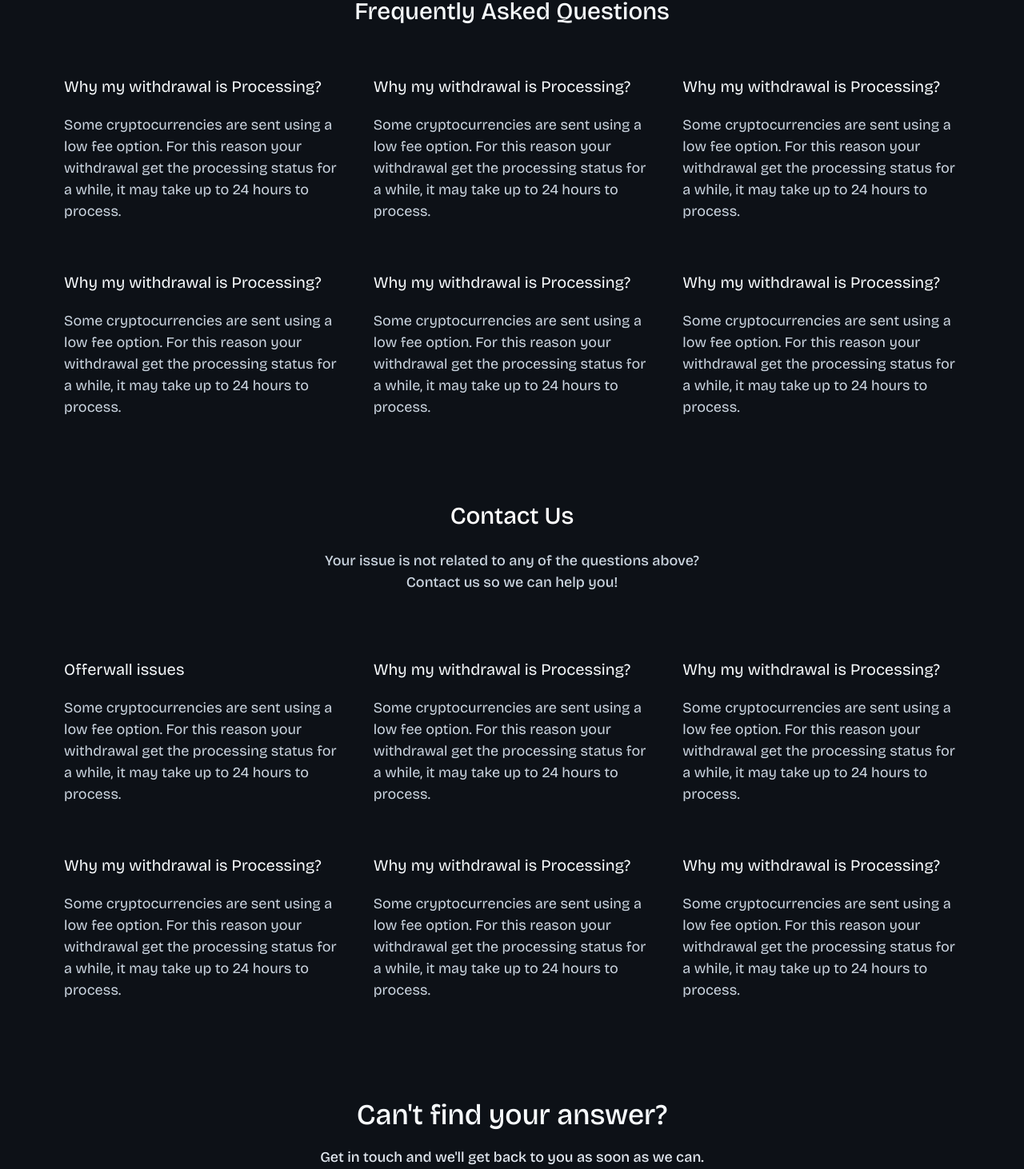
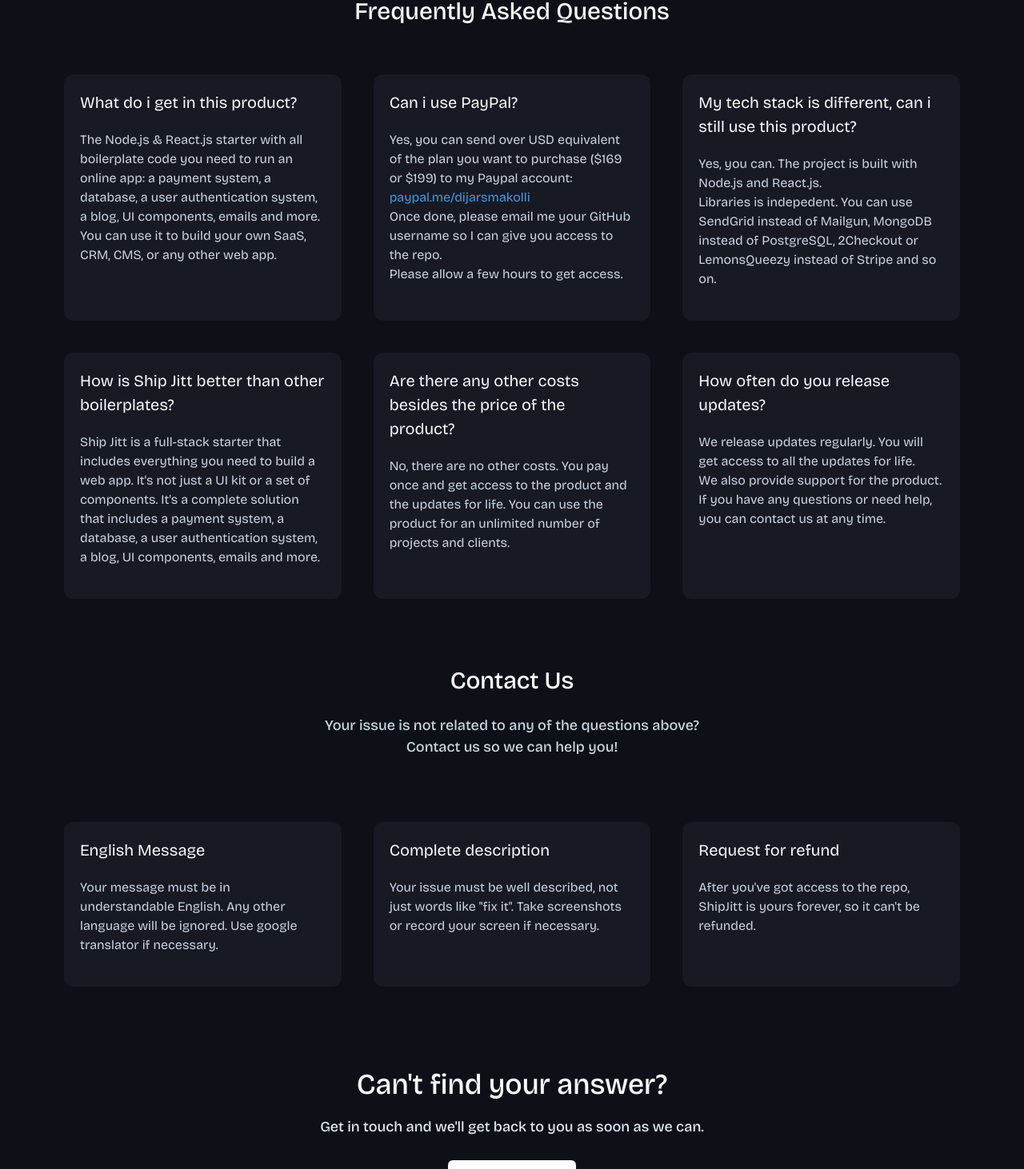
Before and after one commit to diarSmakolli/ship-jitt, a React (Create React App) app in the folder client/: page /contact-us in a window 1280 px wide. Shown: the part 467-1929 px from the top of the page at 80% size. Built offline with nearby package versions, Linux system fonts and the light colour scheme.

Commit message:
feat: finish support center and fix the sign up function.

```diff
--- a/client/src/pages/SupportCenter.js
+++ b/client/src/pages/SupportCenter.js
@@ -307,98 +307,106 @@ function SupportCenter() {
 
                     <SimpleGrid columns={{ base: 1, md: 3 }} spacing={10}>
 
-                        <Box>
+                        <Box bg='gray.900' p={5} rounded='xl'>
 
                             <Text color='gray.50' fontFamily={'Bricolage Grotesque'} fontSize={'xl'}>
-                                Why my withdrawal is Processing?
+                                What do i get in this product?
                             </Text>
 
-                            <Text color='gray.300' fontFamily={'Bricolage Grotesque'} fontSize={'lg'} py={5}
+                            <Text color='gray.300' fontFamily={'Bricolage Grotesque'} fontSize={'md'} py={5}
                                 fontWeight={400}
                             >
-                                Some cryptocurrencies are sent using a low fee option. For this reason
-                                your withdrawal get the processing status for a while, it may take up to
-                                24 hours to process.
+                                The Node.js & React.js starter with all boilerplate code you need to run
+                                an online app: a payment system, a database, a user authentication system,
+                                a blog, UI components, emails and more. <br />
+
+                                You can use it to build your own SaaS, CRM, CMS, or any other web app.
                             </Text>
 
                         </Box>
 
-                        <Box>
+                        <Box bg='gray.900' p={5} rounded='xl'>
 
                             <Text color='gray.50' fontFamily={'Bricolage Grotesque'} fontSize={'xl'}>
-                                Why my withdrawal is Processing?
+                                Can i use PayPal?
                             </Text>
 
-                            <Text color='gray.300' fontFamily={'Bricolage Grotesque'} fontSize={'lg'} py={5}
+                            <Text color='gray.300' fontFamily={'Bricolage Grotesque'} fontSize={'md'} py={5}
                                 fontWeight={400}
                             >
-                                Some cryptocurrencies are sent using a low fee option. For this reason
-                                your withdrawal get the processing status for a while, it may take up to
-                                24 hours to process.
+                                Yes, you can send over USD equivalent of the plan you want to purchase
+                                ($169 or $199) to my Paypal account: <Link as='a' color='blue.400' target='_blank' href='https://paypal.me/dijarsmakolli'>paypal.me/dijarsmakolli</Link>
+                                <br />
+                                Once done, please email me your GitHub username so I can give you access to the repo.
+                                <br />
+                                Please allow a few hours to get access.
+
                             </Text>
 
                         </Box>
 
-                        <Box>
+                        <Box bg='gray.900' p={5} rounded='xl'>
 
                             <Text color='gray.50' fontFamily={'Bricolage Grotesque'} fontSize={'xl'}>
-                                Why my withdrawal is Processing?
+                                My tech stack is different, can i still use this product?
                             </Text>
 
-                            <Text color='gray.300' fontFamily={'Bricolage Grotesque'} fontSize={'lg'} py={5}
+                            <Text color='gray.300' fontFamily={'Bricolage Grotesque'} fontSize={'md'} py={5}
                                 fontWeight={400}
                             >
-                                Some cryptocurrencies are sent using a low fee option. For this reason
-                                your withdrawal get the processing status for a while, it may take up to
-                                24 hours to process.
+                                Yes, you can. The project is built with Node.js and React.js.
+                                <br />
+                                Libraries is indepedent. You can use SendGrid instead of Mailgun,
+                                MongoDB instead of PostgreSQL, 2Checkout or LemonsQueezy instead of Stripe and so on.
                             </Text>
 
                         </Box>
 
-                        <Box>
+                        <Box bg='gray.900' p={5} rounded='xl'>
 
                             <Text color='gray.50' fontFamily={'Bricolage Grotesque'} fontSize={'xl'}>
-                                Why my withdrawal is Processing?
+                                How is Ship Jitt better than other boilerplates?
                             </Text>
 
-                            <Text color='gray.300' fontFamily={'Bricolage Grotesque'} fontSize={'lg'} py={5}
+                            <Text color='gray.300' fontFamily={'Bricolage Grotesque'} fontSize={'md'} py={5}
                                 fontWeight={400}
                             >
-                                Some cryptocurrencies are sent using a low fee option. For this reason
-                                your withdrawal get the processing status for a while, it may take up to
-                                24 hours to process.
+                                Ship Jitt is a full-stack starter that includes everything you need to build
+                                a web app. It's not just a UI kit or a set of components. It's a complete
+                                solution that includes a payment system, a database, a user authentication
+                                system, a blog, UI components, emails and more.
                             </Text>
 
                         </Box>
 
-                        <Box>
+                        <Box bg='gray.900' p={5} rounded='xl'>
 
                             <Text color='gray.50' fontFamily={'Bricolage Grotesque'} fontSize={'xl'}>
-                                Why my withdrawal is Processing?
+                                Are there any other costs besides the price of the product?
                             </Text>
 
-                            <Text color='gray.300' fontFamily={'Bricolage Grotesque'} fontSize={'lg'} py={5}
+                            <Text color='gray.300' fontFamily={'Bricolage Grotesque'} fontSize={'md'} py={5}
                                 fontWeight={400}
                             >
-                                Some cryptocurrencies are sent using a low fee option. For this reason
-                                your withdrawal get the processing status for a while, it may take up to
-                                24 hours to process.
+                                No, there are no other costs. You pay once and get access to the product
+                                and the updates for life. You can use the product for an unlimited number
+                                of projects and clients.
                             </Text>
 
                         </Box>
 
-                        <Box>
+                        <Box bg='gray.900' p={5} rounded='xl'>
 
                             <Text color='gray.50' fontFamily={'Bricolage Grotesque'} fontSize={'xl'}>
-                                Why my withdrawal is Processing?
+                                How often do you release updates?
                             </Text>
 
-                            <Text color='gray.300' fontFamily={'Bricolage Grotesque'} fontSize={'lg'} py={5}
+                            <Text color='gray.300' fontFamily={'Bricolage Grotesque'} fontSize={'md'} py={5}
                                 fontWeight={400}
                             >
-                                Some cryptocurrencies are sent using a low fee option. For this reason
-                                your withdrawal get the processing status for a while, it may take up to
-                                24 hours to process.
+                                We release updates regularly. You will get access to all the updates for life. <br />
+                                We also provide support for the product. If you have any questions or need help,
+                                you can contact us at any time.
                             </Text>
 
                         </Box>
@@ -430,108 +438,55 @@ function SupportCenter() {
 
                     <SimpleGrid columns={{ base: 1, md: 3 }} spacing={10} mt={20}>
 
-                        <Box>
+                        <Box bg='gray.900' p={5} rounded='xl'>
 
                             <Text color='gray.50' fontFamily={'Bricolage Grotesque'} fontSize={'xl'}>
-                                Offerwall issues
+                                English Message
                             </Text>
 
-                            <Text color='gray.300' fontFamily={'Bricolage Grotesque'} fontSize={'lg'} py={5}
+                            <Text color='gray.300' fontFamily={'Bricolage Grotesque'} fontSize={'md'} py={5}
                                 fontWeight={400}
                             >
-                                Some cryptocurrencies are sent using a low fee option. For this reason
-                                your withdrawal get the processing status for a while, it may take up to
-                                24 hours to process.
+                                Your message must be in understandable English. Any other language will be ignored. Use google translator if necessary.
                             </Text>
 
                         </Box>
 
-                        <Box>
+                        <Box bg='gray.900' p={5} rounded='xl'>
 
                             <Text color='gray.50' fontFamily={'Bricolage Grotesque'} fontSize={'xl'}>
-                                Why my withdrawal is Processing?
+                                Complete description
                             </Text>
 
-                            <Text color='gray.300' fontFamily={'Bricolage Grotesque'} fontSize={'lg'} py={5}
+                            <Text color='gray.300' fontFamily={'Bricolage Grotesque'} fontSize={'md'} py={5}
                                 fontWeight={400}
                             >
-                                Some cryptocurrencies are sent using a low fee option. For this reason
-                                your withdrawal get the processing status for a while, it may take up to
-                                24 hours to process.
+                                Your issue must be well described, not just words like "fix it". Take screenshots or record your screen if necessary.
                             </Text>
 
                         </Box>
 
-                        <Box>
+                        <Box bg='gray.900' p={5} rounded='xl'>
 
                             <Text color='gray.50' fontFamily={'Bricolage Grotesque'} fontSize={'xl'}>
-                                Why my withdrawal is Processing?
+                                Request for refund
                             </Text>
 
-                            <Text color='gray.300' fontFamily={'Bricolage Grotesque'} fontSize={'lg'} py={5}
+                            <Text color='gray.300' fontFamily={'Bricolage Grotesque'} fontSize={'md'} py={5}
                                 fontWeight={400}
                             >
-                                Some cryptocurrencies are sent using a low fee option. For this reason
-                                your withdrawal get the processing status for a while, it may take up to
-                                24 hours to process.
+                             After you've got access to the repo, ShipJitt is yours forever, so it can't be refunded.
                             </Text>
 
                         </Box>
 
-                        <Box>
-
-                            <Text color='gray.50' fontFamily={'Bricolage Grotesque'} fontSize={'xl'}>
-                                Why my withdrawal is Processing?
-                            </Text>
-
-                            <Text color='gray.300' fontFamily={'Bricolage Grotesque'} fontSize={'lg'} py={5}
-                                fontWeight={400}
-                            >
-                                Some cryptocurrencies are sent using a low fee option. For this reason
-                                your withdrawal get the processing status for a while, it may take up to
-                                24 hours to process.
-                            </Text>
-
-                        </Box>
-
-                        <Box>
-
-                            <Text color='gray.50' fontFamily={'Bricolage Grotesque'} fontSize={'xl'}>
-                                Why my withdrawal is Processing?
-                            </Text>
-
-                            <Text color='gray.300' fontFamily={'Bricolage Grotesque'} fontSize={'lg'} py={5}
-                                fontWeight={400}
-                            >
-                                Some cryptocurrencies are sent using a low fee option. For this reason
-                                your withdrawal get the processing status for a while, it may take up to
-                                24 hours to process.
-                            </Text>
-
-                        </Box>
-
-                        <Box>
-
-                            <Text color='gray.50' fontFamily={'Bricolage Grotesque'} fontSize={'xl'}>
-                                Why my withdrawal is Processing?
-                            </Text>
-
-                            <Text color='gray.300' fontFamily={'Bricolage Grotesque'} fontSize={'lg'} py={5}
-                                fontWeight={400}
-                            >
-                                Some cryptocurrencies are sent using a low fee option. For this reason
-                                your withdrawal get the processing status for a while, it may take up to
-                                24 hours to process.
-                            </Text>
-
-                        </Box>
 
 
                     </SimpleGrid>
                 </Box>
 
 
-                <Box py={24}>
+                <Box mt={24} mb={10}>
                     <Text fontSize='4xl' fontWeight='500' textAlign='center'
                         fontFamily={'Bricolage Grotesque'} color='gray.50'
                     >
```
